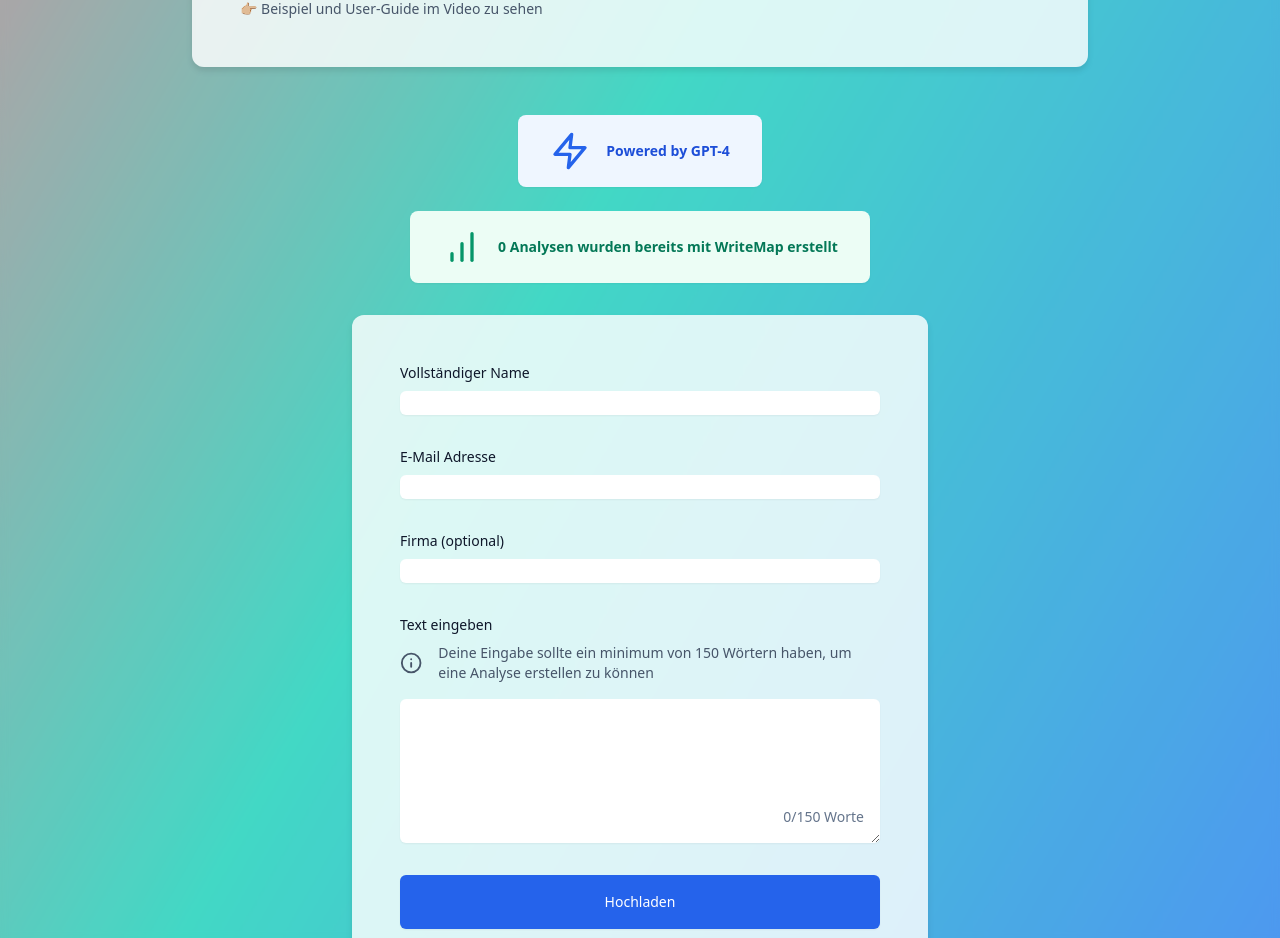
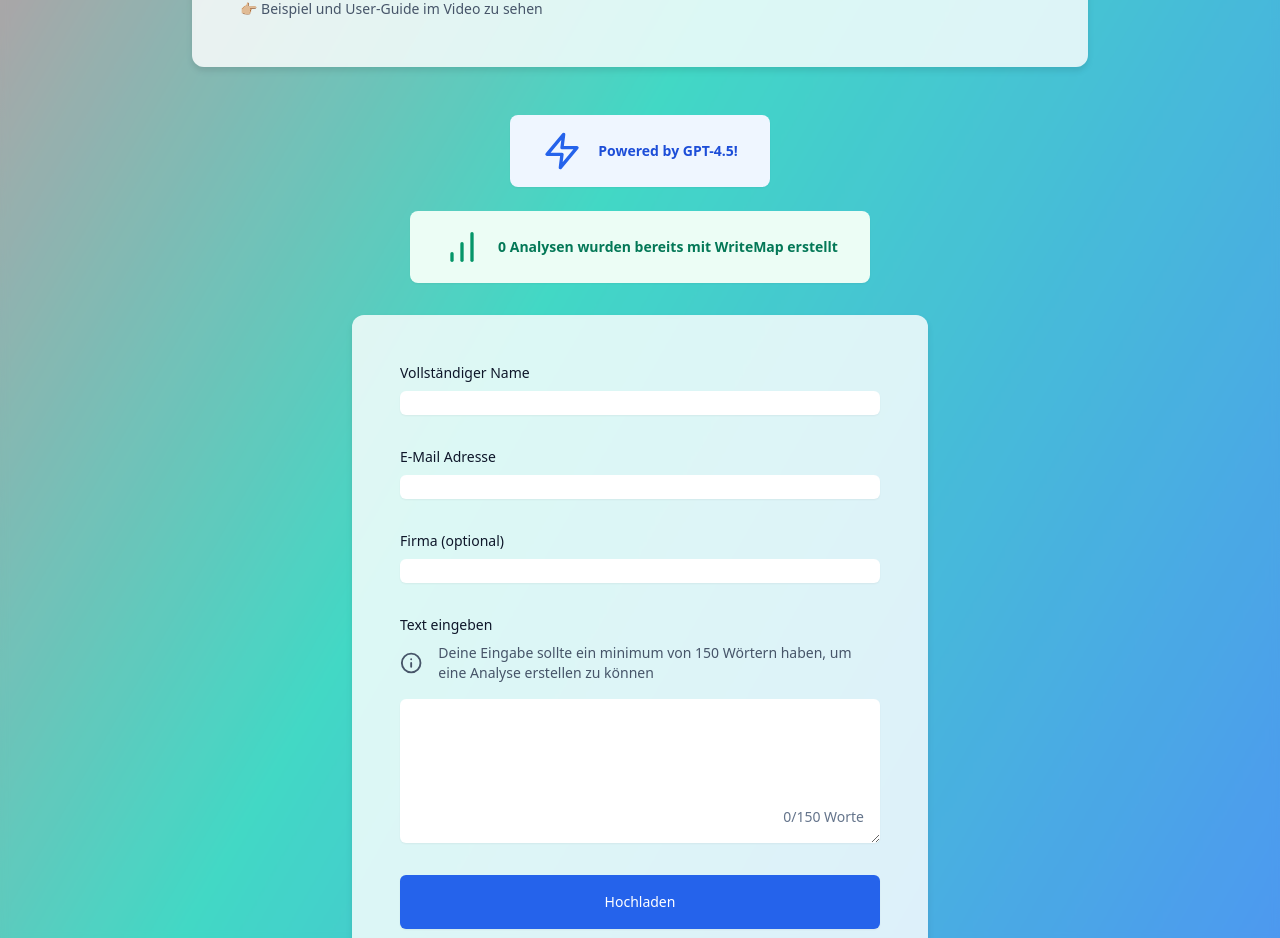
Before and after one commit to Tomeksy/writeMap, a React (Vite) app: page / in a window 1280 px wide. Shown: the part 991-1929 px from the top of the page. Built offline with nearby package versions, Linux system fonts and the light colour scheme.

Commit message:
Update VideoSection.tsx

```diff
--- a/src/components/VideoSection.tsx
+++ b/src/components/VideoSection.tsx
@@ -36,7 +36,7 @@ export function VideoSection() {
         <div className="flex items-center gap-2 bg-blue-50 px-4 py-2 rounded-lg shadow-sm">
           <Zap className="w-5 h-5 text-blue-600" />
           <span className="text-sm font-semibold text-blue-700">
-            Powered by GPT-4
+            Powered by GPT-4.5!
           </span>
         </div>
         <div className="flex items-center gap-2 bg-emerald-50 px-4 py-2 rounded-lg shadow-sm">
```
